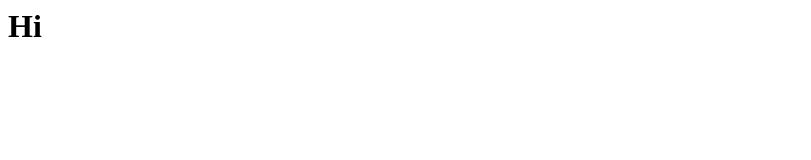
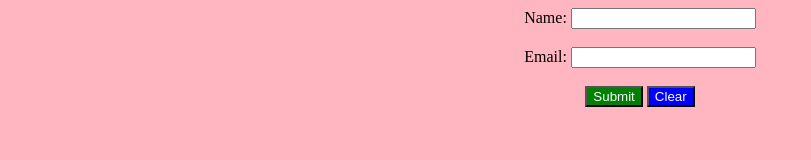
Before and after one commit to Parul-mahajan/hello-world, a plain HTML site: page index.html in a window 1280 px wide. Shown: the whole page, without its empty margins (0-811 px from the left). Drawn offline with Linux system fonts and the light colour scheme.

Commit message:
Create a form
Fixes #3

Remove the "Hi" text and add a form for user input.

* Remove the "Hi" text from the `<h1>` element.
* Add a form element with input fields for name and email.
* Add a green submit button and a blue clear button.
* Add inline styles to the buttons for green and blue colors.
* Center the content and set the background color to light pink.

---

For more details, open the [Copilot Workspace session](https://copilot-workspace.githubnext.com/Parul-mahajan/Hello-world/issues/3?shareId=XXXX-XXXX-XXXX-XXXX).

```diff
--- a/index.html
+++ b/index.html
@@ -1,7 +1,12 @@
 <html>
-  <body>
-    <h1>
-      Hi
-    </h1>
+  <body style="text-align: center; background-color: lightpink;">
+    <form>
+      <label for="name">Name:</label>
+      <input type="text" id="name" name="name"><br><br>
+      <label for="email">Email:</label>
+      <input type="email" id="email" name="email"><br><br>
+      <button type="submit" style="background-color: green; color: white;">Submit</button>
+      <button type="reset" style="background-color: blue; color: white;">Clear</button>
+    </form>
   </body>
 </html>
```
